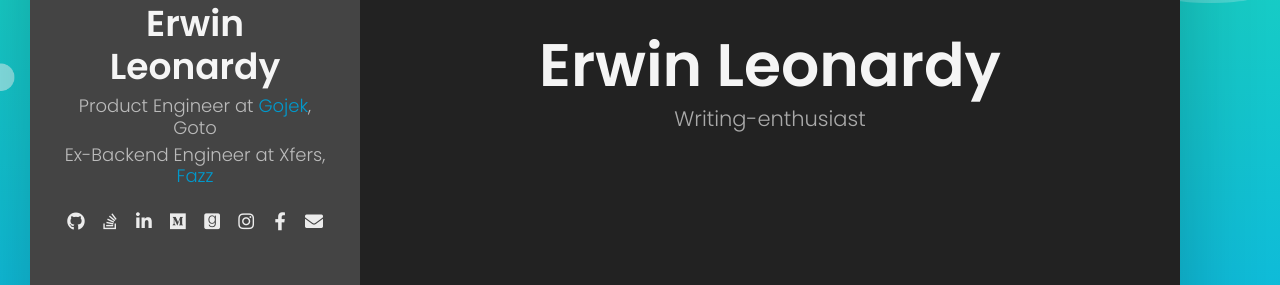
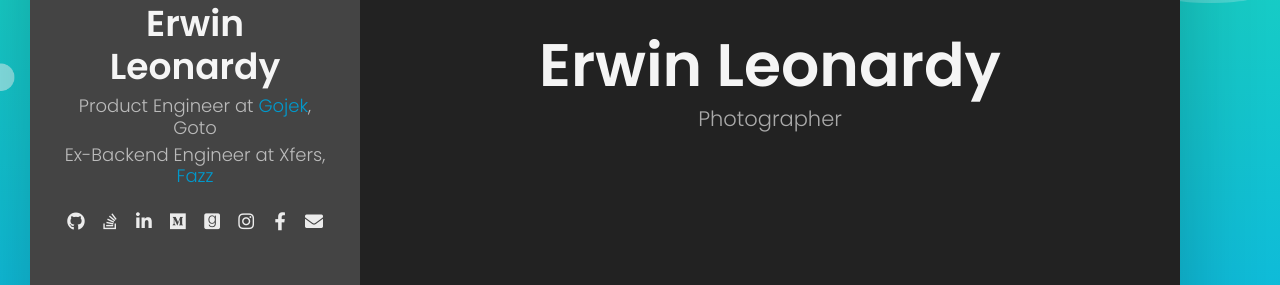
Before and after one commit to erwinleonardy/erwin-leonardy, a Jekyll site: the page built from index.html, in a window 1280 px wide. Shown: the part 368-653 px from the top of the page. Built offline with Jekyll 4.4.1, drawn with Linux system fonts in a browser that asks for light colours.

Commit message:
Chore: Update Home Page

```diff
--- a/_includes/pages/home.html
+++ b/_includes/pages/home.html
@@ -12,11 +12,15 @@
           </div>
 
           <div class="item">
-            <div class="sp-subtitle">Writing-enthusiast</div>
+            <div class="sp-subtitle">Photographer</div>
           </div>
 
           <div class="item">
-            <div class="sp-subtitle">Photographer</div>
+            <div class="sp-subtitle">Bibliophile</div>
+          </div>
+
+          <div class="item">
+            <div class="sp-subtitle">Writing-enthusiast</div>
           </div>
         </div>
       </div>
```
